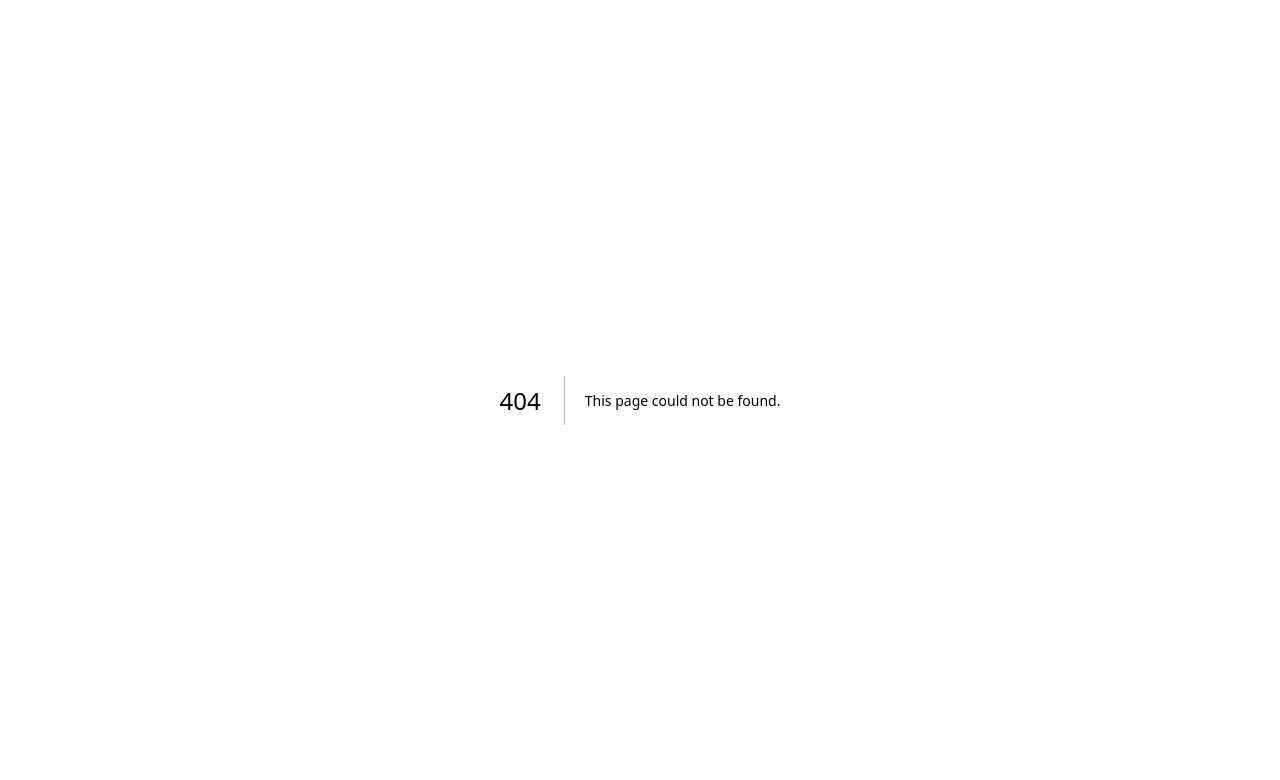
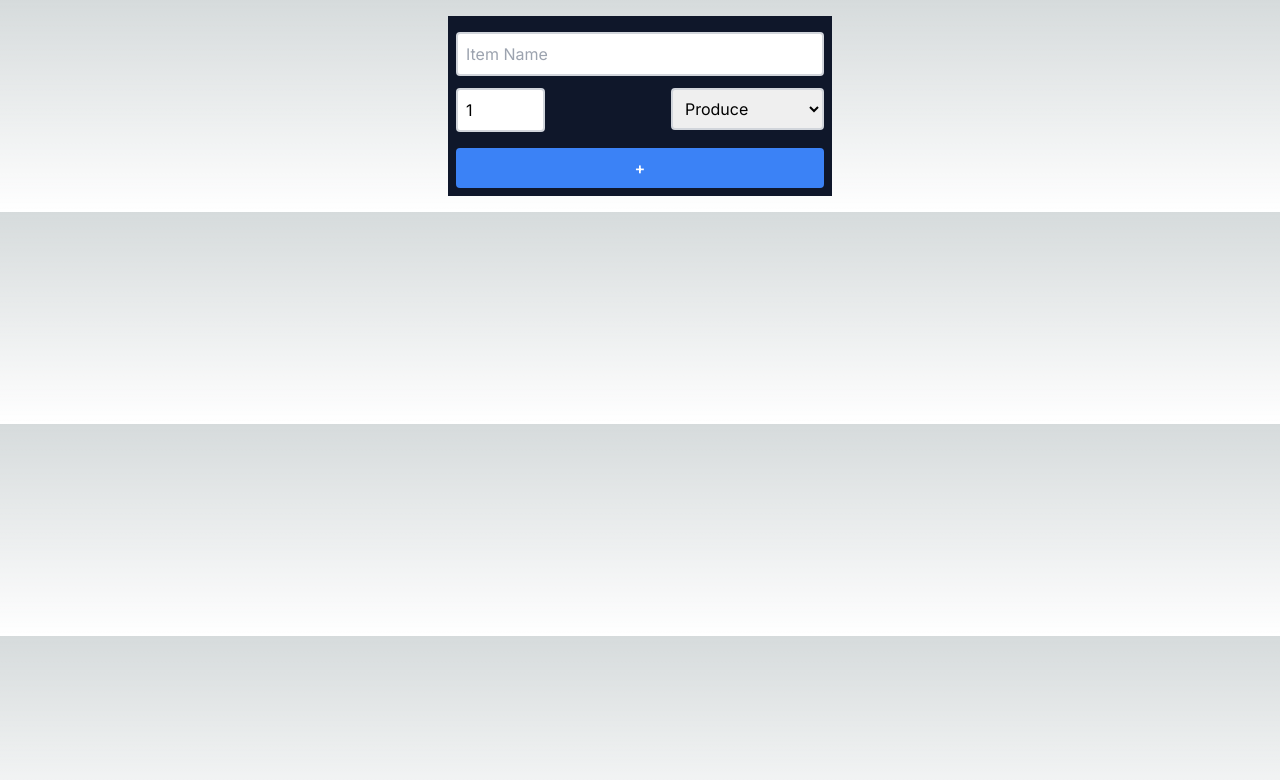
Before and after one commit to Ai5678/cprg306-assignments, a Next.js app: page /week-4 in a window 1280 px wide. Before the commit this address had no page. Shown: the top 780 px of the page. Built offline with nearby package versions, Linux system fonts and the light colour scheme.

Commit message:
submission

```diff
--- a/app/page.js
+++ b/app/page.js
@@ -13,6 +13,9 @@ export default function Home() {
         <li>
           <Link className={linkStyles} href={"./week-3"}>Week 3 Assignment</Link>
         </li>
+        <li>
+          <Link className={linkStyles} href={"./week-4"}>Week 4 Assignment</Link>
+        </li>
       </ul>
     </main>
   );
--- /dev/null
+++ b/app/week-4/new-item.js
@@ -0,0 +1,61 @@
+"use client";
+import { useState } from "react";
+
+export default function NewItem(){
+
+    const [name, setName] = useState("");
+    const [quantity, setQuantity] = useState(1);
+    const [category, setCategory] = useState("produce");
+
+    const handleSubmit = (event) => {
+        event.preventDefault();
+        let item = {name, quantity, category};
+        console.log({item});
+        alert(`Added item: ${name}, quantity: ${quantity} category: ${category}`)
+    };
+
+    return(
+        <main className="display: flex justify-center">
+        <form onSubmit={handleSubmit} className="p-2 m-4 bg-slate-900 max-w-sm w-full">
+            <div>
+                {/* <label>Name: </label> */}
+                <input className="w-full mt-2 border-2 border-gray-300 p-2 rounded text-black" required
+                placeholder="Item Name"
+                type="text"
+                value={name}
+                onChange={(event) => setName(event.target.value)}/>
+            </div>
+            <div className="flex justify-between w-full mt-3">
+            <div>
+                {/* <label>Quantity: </label> */}
+                <input className="border-2 border-gray-300 p-2 rounded text-black" required
+                type="number"
+                min="1" max="99"                value={quantity}
+                onChange={(event) => setQuantity(event.target.value)}/>
+            </div>
+
+            <div>
+                {/* <label>Category: </label> */}
+                <select className="border-2 border-gray-300 p-2 rounded text-black"
+                value={category}
+                onChange={(event) => setCategory(event.target.value)}>
+
+                    <option value="produce">Produce</option>
+                    <option value="dairy">Dairy</option>
+                    <option value="bakery">Bakery</option>
+                    <option value="meat">Meat</option>
+                    <option value="frozen_foods">Frozen Food</option>
+                    <option value="canned_goods">Canned Goods</option>
+                    <option value="dry_goods">Dry Goods</option>
+                    <option value="beverages">Beverages</option>
+                    <option value="snacks">Snacks</option>
+                    <option value="household">Household</option>
+                    <option value="other">Other</option>
+                </select>
+            </div>
+            </div>
+            <button className="bg-blue-500 text-white w-full rounded mt-4 p-2 font-semibold hover:bg-blue-700">+</button>
+        </form>
+        </main>
+    )
+}
--- /dev/null
+++ b/app/week-4/page.js
@@ -0,0 +1,9 @@
+import NewItem from "./new-item";
+
+export default function Page(){
+    return(
+    <main>
+        <NewItem />
+    </main>
+    )
+}
```
